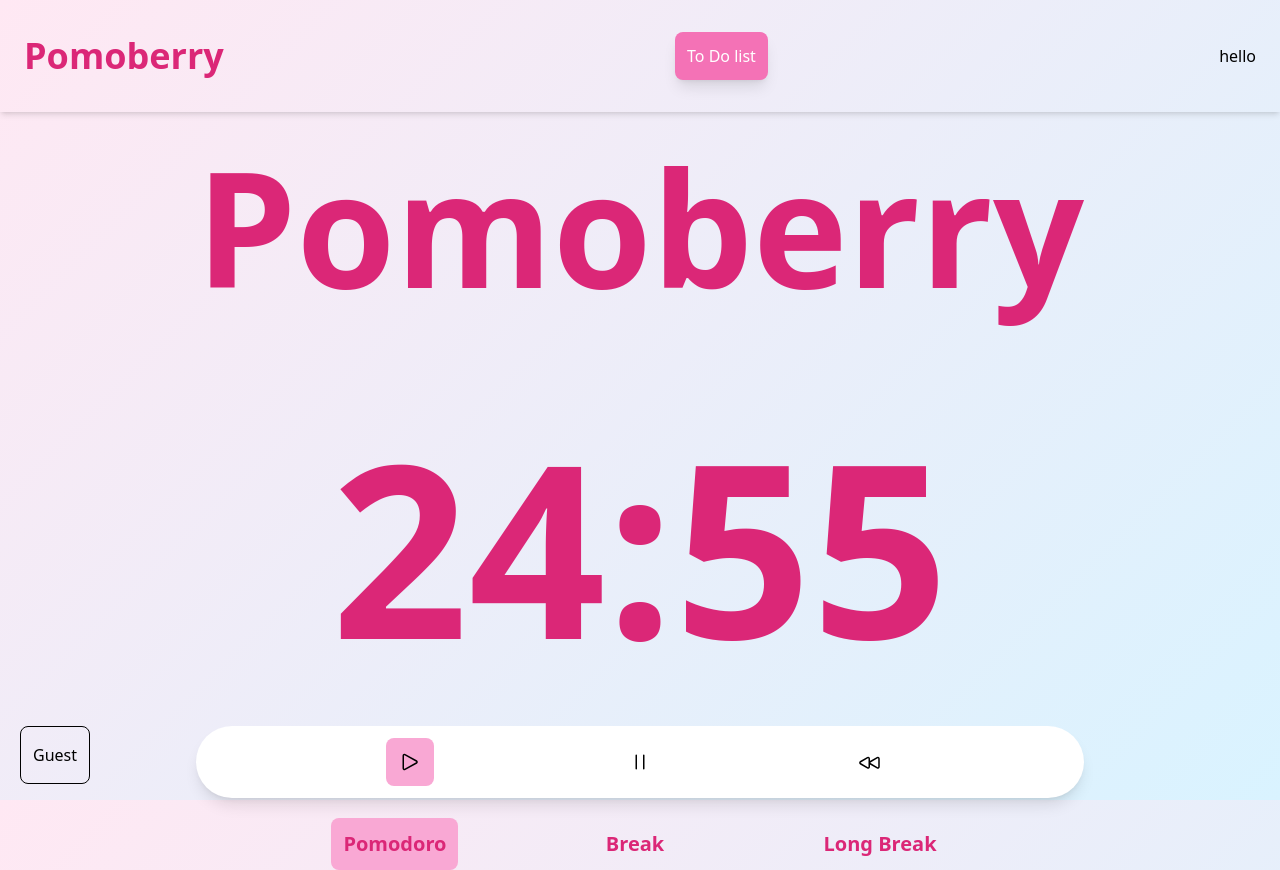
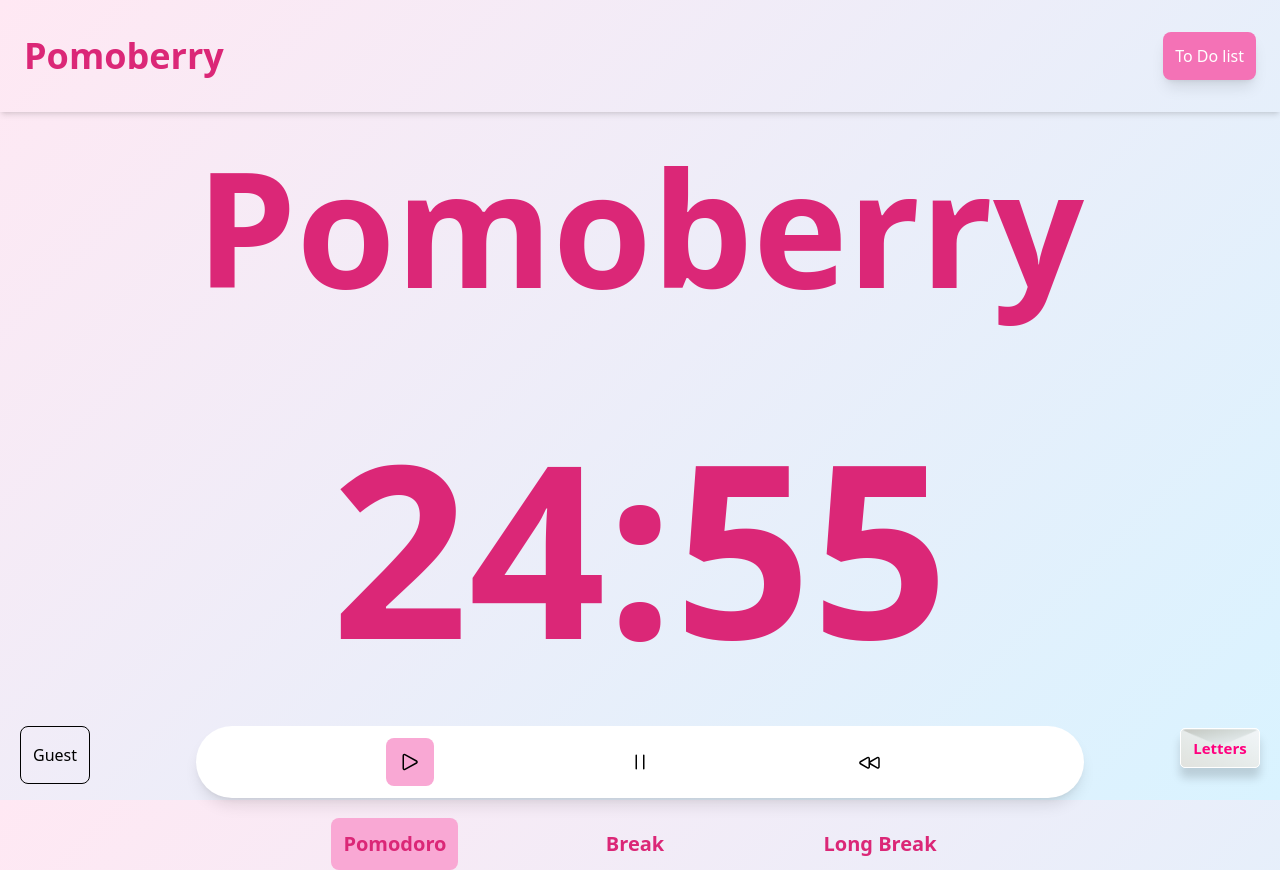
Before and after one commit to shampeyndadi/Pomoberry, a React (Vite) app in the folder App/: page / in a window 1280 px wide. Built offline with nearby package versions, Linux system fonts and the light colour scheme.

Commit message:
feat: message box

```diff
--- a/App/src/components/Main.jsx
+++ b/App/src/components/Main.jsx
@@ -9,6 +9,7 @@
 import KeyModal from "./KeyModal";
 import Messages from "./Messages";
 import LogoutAccount from "../services/LogoutAccount";
+import Tooltip from "./Tooltip";
 
 const GlobalStyle = createGlobalStyle`
   body {
@@ -320,6 +321,10 @@
             </div>
           )}
         </div>
+
+        <div className="fixed bottom-8 right-5">
+          <Tooltip />
+        </div>
       </div>
     </>
   );
--- a/App/src/components/Navbar.jsx
+++ b/App/src/components/Navbar.jsx
@@ -14,7 +14,6 @@
           >
             To Do list
           </button>
-          hello
         </div>
       </div>
     </>
--- /dev/null
+++ b/App/src/components/Tooltip.jsx
@@ -0,0 +1,118 @@
+import React from "react";
+import styled from "styled-components";
+
+const Tooltip = () => {
+  return (
+    <StyledWrapper>
+      <div className="tooltip-container">
+        <span className="tooltip">You got a message</span>
+        <span className="text">Letters</span>
+      </div>
+    </StyledWrapper>
+  );
+};
+
+const StyledWrapper = styled.div`
+  .tooltip-container {
+    height: 40px;
+    width: 80px;
+    border-radius: 5px;
+    background-color: #fff;
+    background-image: linear-gradient(
+      to left bottom,
+      #f2f5f8,
+      #ecf1f2,
+      #e7eceb,
+      #e3e7e4,
+      #e1e2de
+    );
+    border: 1px solid white;
+    display: flex;
+    align-items: center;
+    justify-content: center;
+    cursor: pointer;
+    box-shadow: 0px 10px 10px rgba(0, 0, 0, 0.151);
+    position: relative;
+    transition: transform 0.3s ease;
+    z-index: 1;
+  }
+
+  .tooltip-container::before {
+    position: absolute;
+    content: "";
+    top: -50%;
+    clip-path: polygon(50% 0, 0 100%, 100% 100%);
+    border-radius: 5px;
+    background-color: fff;
+    background-image: linear-gradient(
+      to left bottom,
+      #1288ff,
+      #e4eaec,
+      #d8dfde,
+      #cdd3cf,
+      #c5c7c1
+    );
+    width: 100%;
+    height: 50%;
+    transform-style: preserve-3d;
+    transform: perspective(1000px) rotateX(-150deg) translateY(-110%);
+    transition: transform 0.3s ease;
+    z-index: -1;
+  }
+
+  .tooltip-container .text {
+    color: rgb(255, 0, 127);
+    font-weight: bold;
+    font-size: 15px;
+  }
+
+  .tooltip {
+    position: absolute;
+    top: -20px;
+    opacity: 0;
+    background: linear-gradient(-90deg, rgba(0, 0, 0, 0.05) 1px, white 1px),
+      linear-gradient(rgba(0, 0, 0, 0.05) 1px, white 1px),
+      linear-gradient(-90deg, rgba(0, 0, 0, 0.04) 1px, white 1px),
+      linear-gradient(rgba(0, 0, 0, 0.04) 1px, white 1px),
+      linear-gradient(white 3px, #f2f2f2 3px, #f2f2f2 78px, white 78px),
+      linear-gradient(-90deg, #aaa 1px, white 1px),
+      linear-gradient(-90deg, white 3px, #f2f2f2 3px, #f2f2f2 78px, white 78px),
+      linear-gradient(#aaa 1px, white 1px), #f2f2f2;
+    background-size: 4px 4px, 4px 4px, 80px 80px, 80px 80px, 80px 80px,
+      80px 80px, 80px 80px, 80px 80px;
+    padding: 5px 10px;
+    border: 1px solid rgb(206, 204, 204);
+
+    height: 70px;
+    width: 110px;
+    border-radius: 5px;
+    display: flex;
+    align-items: center;
+    justify-content: center;
+    transition-duration: 0.2s;
+    pointer-events: none;
+    letter-spacing: 0.5px;
+    font-size: 7px;
+    font-weight: 600;
+    text-shadow: 10px salmon;
+    z-index: ;
+  }
+  .tooltip-container:hover {
+    border-top-left-radius: 0;
+    border-top-right-radius: 0;
+  }
+
+  .tooltip-container:hover::before {
+    transform: rotateY(0);
+    background-image: none;
+    background-color: pink;
+  }
+
+  .tooltip-container:hover .tooltip {
+    top: -90px;
+    opacity: 1;
+    transition-duration: 0.3s;
+  }
+`;
+
+export default Tooltip;
```
